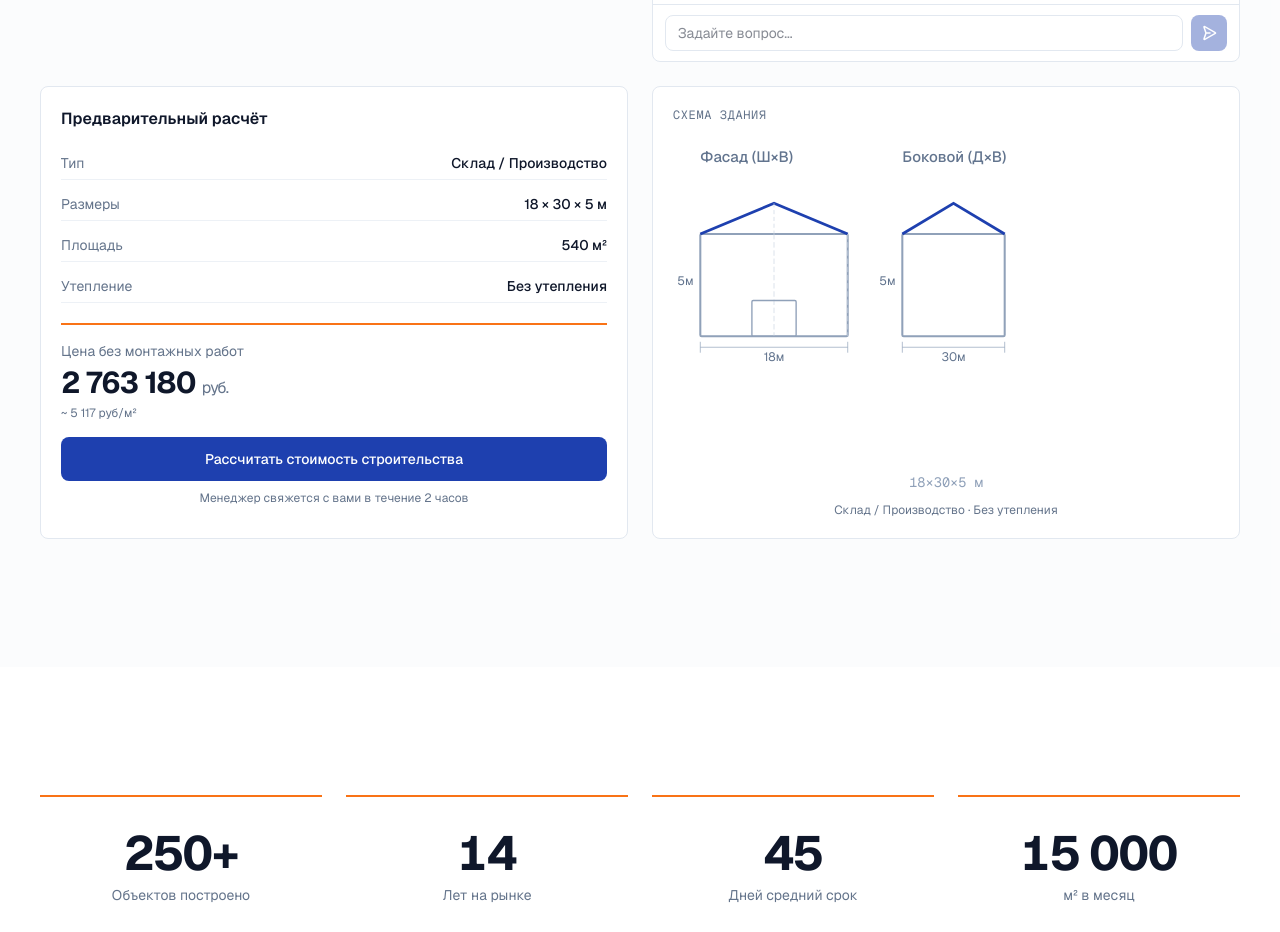
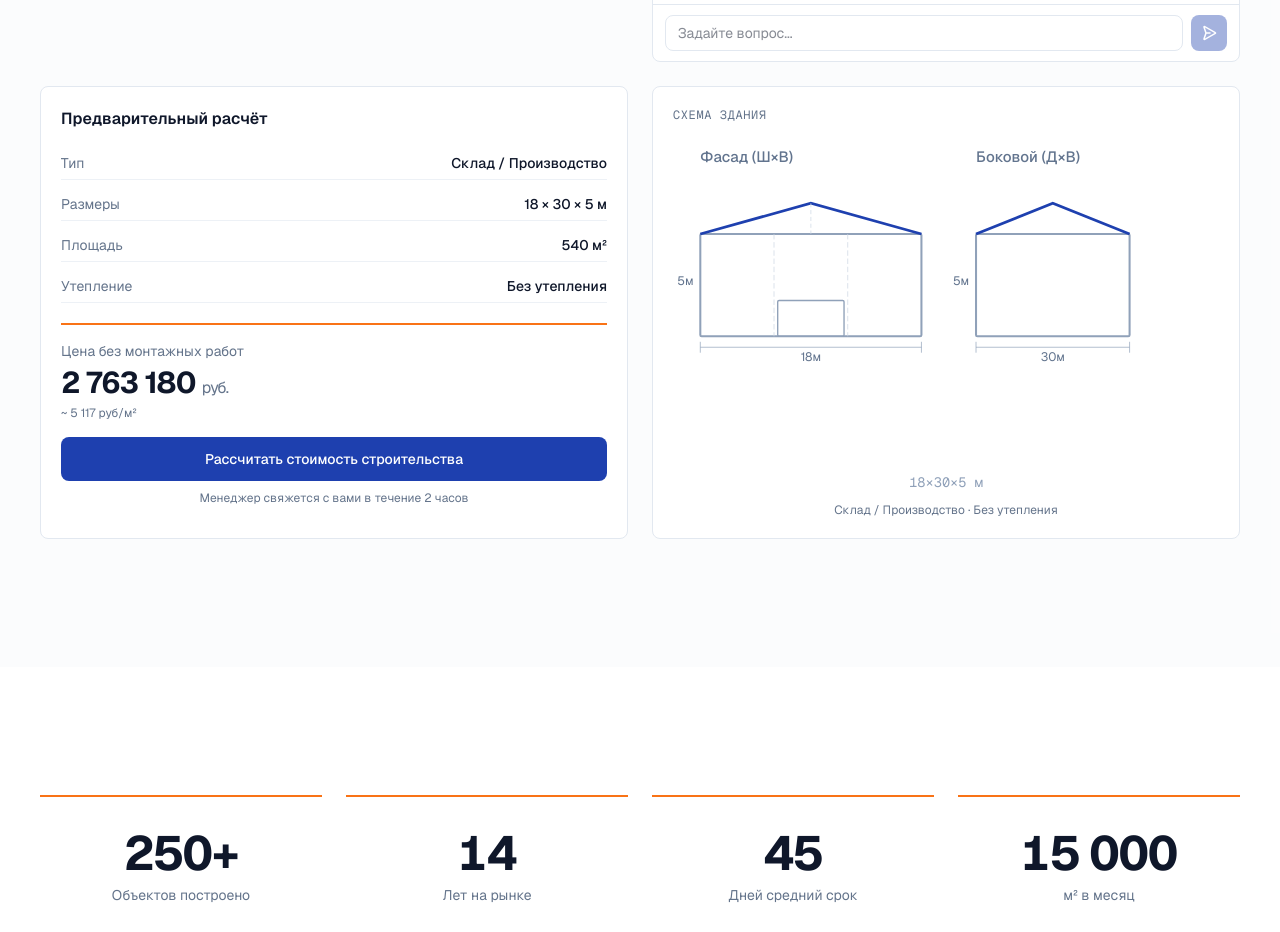
Before and after one commit to faded679/lstkmk, a Next.js app: page / in a window 1280 px wide. Shown: the part 1400-2332 px from the top of the page. Built offline with nearby package versions, Linux system fonts and the light colour scheme.

Commit message:
fix: normalize building sketch sizes across types

```diff
--- a/src/components/Calculator.tsx
+++ b/src/components/Calculator.tsx
@@ -185,10 +185,19 @@ export default function Calculator() {
 
   // SVG building sketch — front + side projections with dynamic viewBox
   const BuildingSketch = () => {
+    // Visual scale to normalize building sizes across types
+    const visualScale: Record<BuildingType, number> = {
+      "small-building": 3.5,  // Smaller buildings need larger scale
+      warehouse: 1.5,
+      agriculture: 1.2,
+      service: 2.0,
+    };
+    const baseScale = visualScale[type];
+
     // Scale factors (px per meter) — adjusted for large buildings
-    const scaleW = Math.min(6, 180 / Math.max(width, 12));
-    const scaleL = Math.min(2.5, 140 / Math.max(length, 24));
-    const scaleH = Math.min(15, 160 / Math.max(height, 5));
+    const scaleW = Math.min(6 * baseScale, (200 * baseScale) / Math.max(width, 6));
+    const scaleL = Math.min(2.5 * baseScale, (160 * baseScale) / Math.max(length, 12));
+    const scaleH = Math.min(15, 160 / Math.max(height, 4));
 
     const margin = 20;
     const gap = 40;
```
